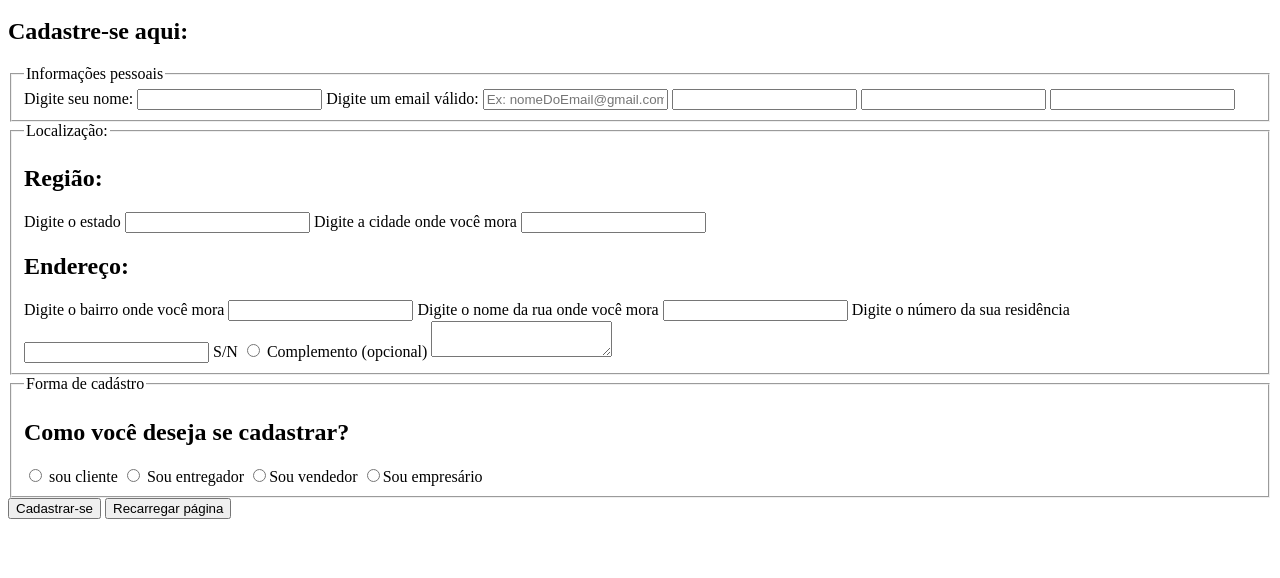
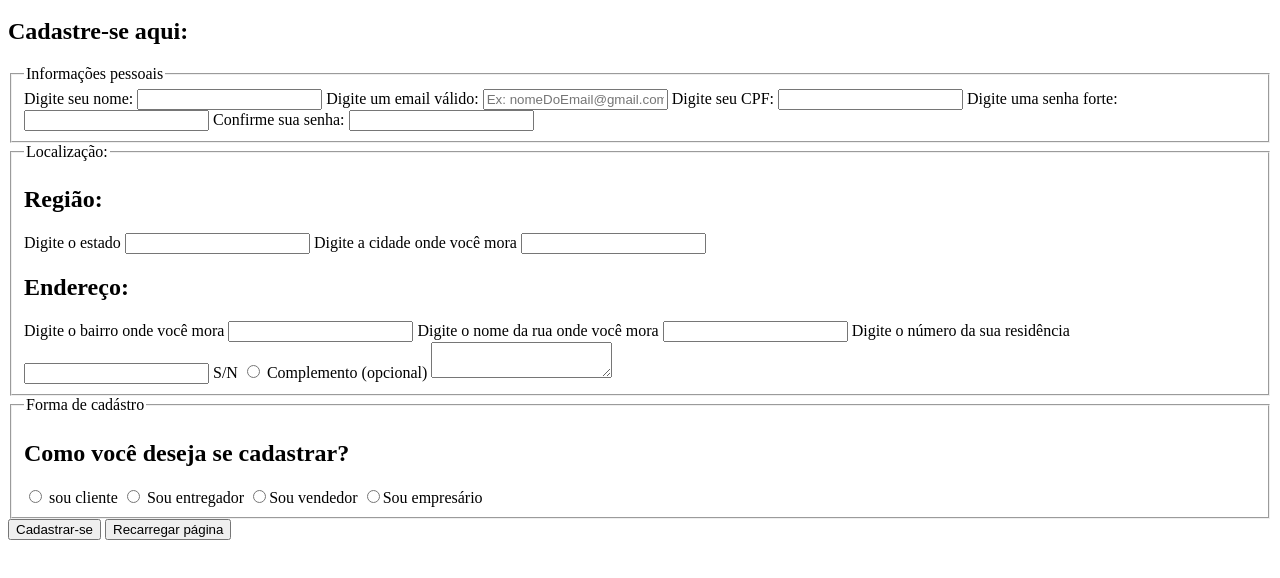
Before and after one commit to GabrielPires2026/Projeto-Flachs, a plain HTML site: page Prototipos/Web/Cadastro/Cadastro.html in a window 1280 px wide. Shown: the part 48-626 px from the top of the page. Drawn offline with Linux system fonts and the light colour scheme.

Commit message:
Notificando modificacoes do arquivo cadastro.html: algumas correcoes na estrutura do codigo

```diff
--- a/Prototipos/Web/Cadastro/Cadastro.html
+++ b/Prototipos/Web/Cadastro/Cadastro.html
@@ -16,7 +16,7 @@
             <section class="section-form-content">
                 <h1>Cadastre-se aqui:  </h1>
                 <form action="#" method="post">
-                    <fieldset> <legend>Informações pessoais</legend>
+                    <fieldset class="informacoes-pessoais"> <legend>Informações pessoais</legend>
 
                         <label for="inNome"> Digite seu nome:
                         <input type="text" id="inNome" name="nome" required>
@@ -26,15 +26,15 @@
                         <input type="email" id="inEmail" name="e-mail" placeholder="Ex: nomeDoEmail@gmail.com" required>
                     </label>
 
-                    <label for="inCpf">
-                        <input type="text" id="inCpf" name="cpf" required>
+                    <label for="inCpf"> Digite seu CPF:
+                        <input type="text" id="inCpf" name="cpf" max="11"  required>
                     </label>
 
-                    <label for="inSenha">
+                    <label for="inSenha"> Digite uma senha forte:
                         <input type="password" id="inSenha" name="senha" required>
                     </label>
 
-                    <label for="inConfirmaSenha">
+                    <label for="inConfirmaSenha"> Confirme sua senha:
                         <input type="password" id="inConfirmarSenha" name="confirmarSenha" required>
                     </label>
 
@@ -43,7 +43,7 @@
 
                     </fieldset>
 
-                    <fieldset> <legend>Localização: </legend>
+                    <fieldset class="informacoes-local"> <legend>Localização: </legend>
                         <h2>Região:</h2>
                         <label for="inEstado"> Digite o estado
                             <input type="text" id="inEstado" name="estado" required>
@@ -80,7 +80,7 @@
 
                     </fieldset>
 
-                    <fieldset><legend>Forma de cadástro</legend>
+                    <fieldset class="forma-cadastro"><legend>Forma de cadástro</legend>
 
                     <h2>Como você deseja se cadastrar?</h2>
 
```
